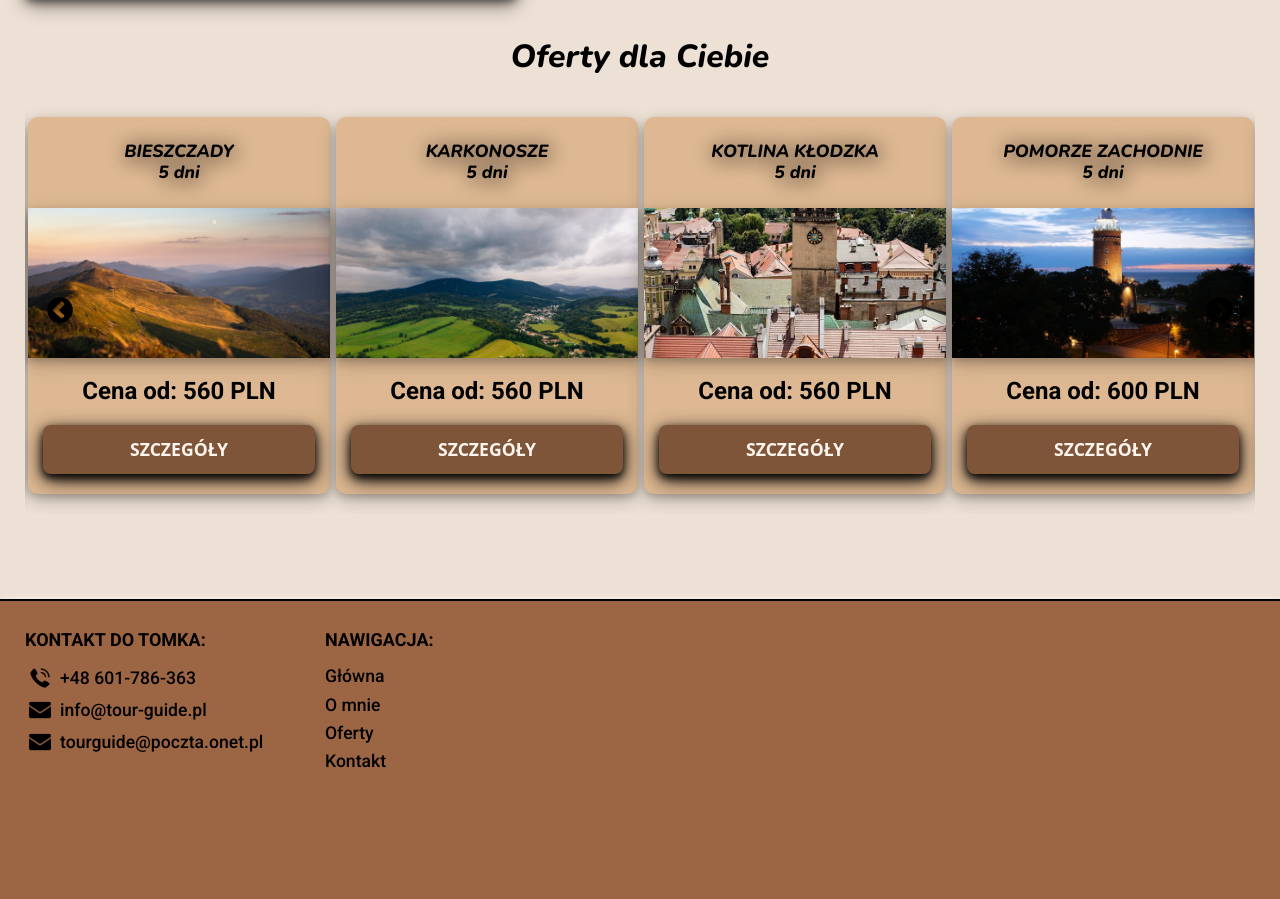
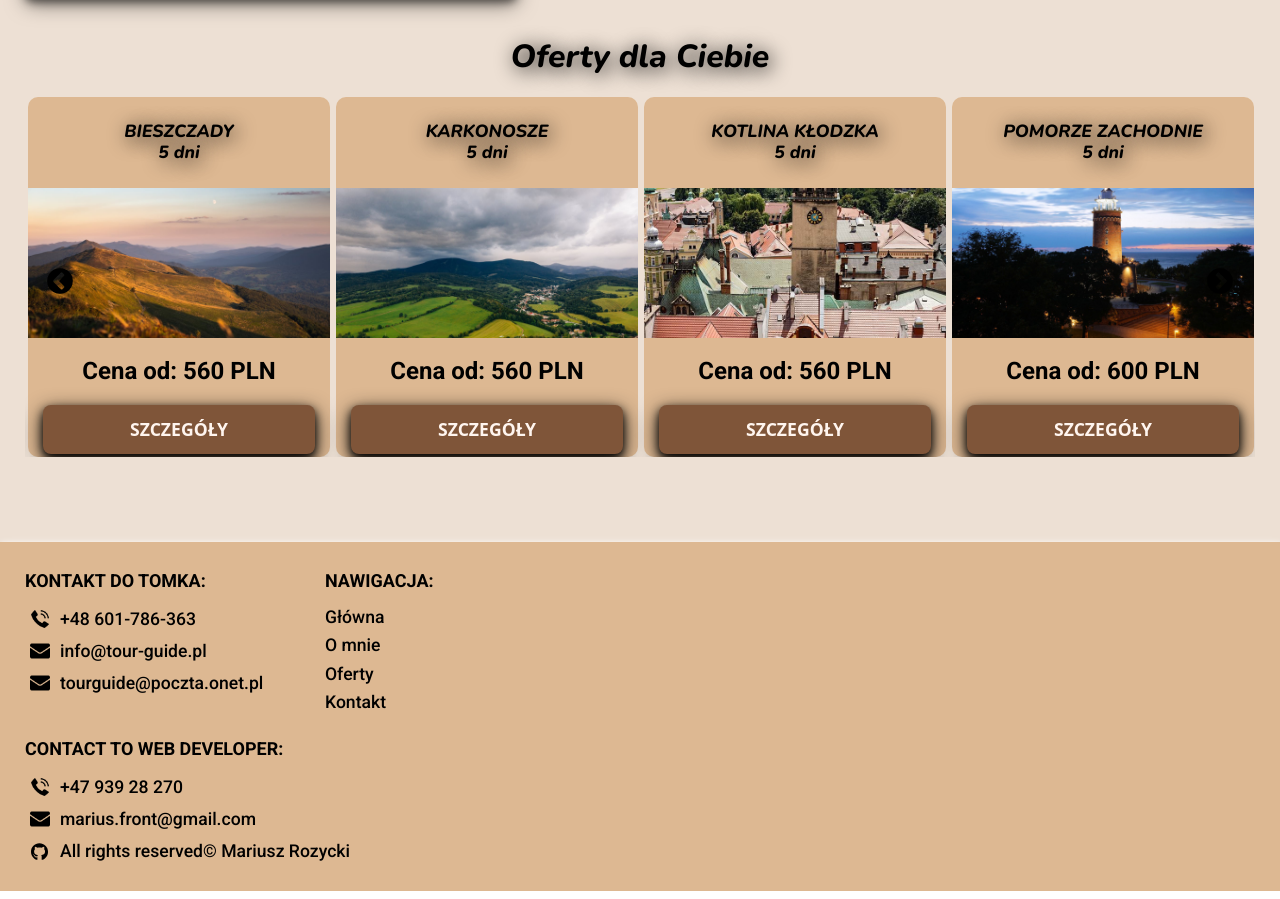
Before and after one commit to MariuszRozycki/tour-guide-pl, a React (Vite) app: page / in a window 1280 px wide. Shown: the part 988-1887 px from the top of the page. Built offline with nearby package versions, Linux system fonts and the light colour scheme.

Commit message:
Fix bugs

```diff
--- a/package.json
+++ b/package.json
@@ -11,6 +11,7 @@
   },
   "dependencies": {
     "@fortawesome/fontawesome-svg-core": "^6.6.0",
+    "@fortawesome/free-brands-svg-icons": "^6.6.0",
     "@fortawesome/free-solid-svg-icons": "^6.6.0",
     "@fortawesome/react-fontawesome": "^0.2.2",
     "@types/axios": "^0.14.0",
--- a/src/components/Footer/Footer.tsx
+++ b/src/components/Footer/Footer.tsx
@@ -1,4 +1,6 @@
 import { NavLink } from "react-router-dom";
+import { faGithub } from "@fortawesome/free-brands-svg-icons";
+import { FontAwesomeIcon } from "@fortawesome/react-fontawesome";
 
 const Footer = () => {
   return (
@@ -61,6 +63,37 @@ const Footer = () => {
               </ul>
             </div>
           </section>
+          <section className="footer-main-wrap">
+            <div className="footer-contact-wrapper">
+              <p className="footer-contact-header">Contact to Web Developer:</p>
+              <ul className="footer-contact">
+                <li>
+                  <a href="tel:+4793928270">
+                    <div className="contact-details-icon-wrapper">
+                      <img src="/icons/telephone-call.png" alt="Telephone icon" />
+                    </div>
+                    +47 939 28 270
+                  </a>
+                </li>
+                <li>
+                  <a href="mailto:marius.front@gmail.com">
+                    <div className="contact-details-icon-wrapper email-icon">
+                      <img src="/icons/email-icon.png" alt="Email icon" />
+                    </div>
+                    marius.front@gmail.com
+                  </a>
+                </li>
+                <li>
+                  <a href="https://github.com/MariuszRozycki" target="_blank">
+                    <div className="contact-details-icon-wrapper">
+                      <FontAwesomeIcon icon={faGithub} />
+                    </div>
+                    All rights reserved© Mariusz Rozycki
+                  </a>
+                </li>
+              </ul>
+            </div>
+          </section>
         </div>
       </footer>
     </>
--- a/src/components/Offers/FourDaysTrip.tsx
+++ b/src/components/Offers/FourDaysTrip.tsx
@@ -1,7 +1,7 @@
 import OffersList from "./OffersList";
 
 const FourDaysTrip = () => (
-  <OffersList title="Wycieczki pięciodniowe" filterCondition={(offer) => offer.lengthOfTrip === "four-days"} />
+  <OffersList title="Wycieczki czterodniowe" filterCondition={(offer) => offer.lengthOfTrip === "four-days"} />
 );
 
 export default FourDaysTrip;
--- a/src/components/Offers/OffersNav.tsx
+++ b/src/components/Offers/OffersNav.tsx
@@ -11,7 +11,7 @@ const OffersNav = () => {
     { name: "Wycieczki 5-dniowe", type: "five-days" },
     { name: "Spływy kajakowe", type: "kayak" },
     { name: "Autokarowe", type: "buss-trip" },
-    { name: "Samolotowe", type: "plane" },
+    // { name: "Samolotowe", type: "plane" },
   ];
 
   return (
--- a/src/components/PageNavigator/PageNavigator.tsx
+++ b/src/components/PageNavigator/PageNavigator.tsx
@@ -26,7 +26,7 @@ const PageNavigator = () => {
     { path: "/offers/five-days", label: "Pięciodniowe" },
     { path: "/offers/kayak", label: "Spływy kajakowe" },
     { path: "/offers/buss-trip", label: "Autokarowe" },
-    { path: "/offers/plane", label: "Samolotowe" },
+    // { path: "/offers/plane", label: "Samolotowe" },
   ];
 
   const currentPage = pages.find((page) => page.path === location.pathname);
--- a/src/styles/Footer.css
+++ b/src/styles/Footer.css
@@ -1,26 +1,16 @@
 footer {
   margin: 80px 0 0 0;
   padding: 0 0 20px 0;
-  background-color: var(--main-color);
+  background-color: var(--tertiary-color);
   box-shadow: var(--box-shadow-hard-white);
-  border-top: 2px solid black;
+
+  ul {
+    padding: 0;
+  }
+
   min-height: 300px;
 
   .container {
-    h3 {
-      font-size: large;
-      margin: 20px 0;
-      color: var(--black-color);
-      font-weight: 700;
-      display: flex;
-      flex-direction: column;
-      align-items: center;
-
-      span {
-        display: block;
-      }
-    }
-
     .footer-main-wrap {
       margin-top: 20px;
       display: flex;
@@ -68,7 +58,7 @@ footer {
                 height: 30px;
                 background-color: transparent;
                 border-radius: 50%;
-                padding: 4px;
+                padding: 5px;
 
                 img {
                   width: 100%;
@@ -76,7 +66,7 @@ footer {
               }
 
               &:hover {
-                color: var(--white-color);
+                color: var(--red-color);
               }
             }
           }
@@ -95,6 +85,10 @@ footer {
 
           a {
             font-size: var(--a-link-fs-footer);
+
+            &:hover {
+              color: var(--red-color);
+            }
           }
         }
       }
--- a/src/styles/Home&About.css
+++ b/src/styles/Home&About.css
@@ -33,6 +33,7 @@
           border-radius: var(--border-radius-medium);
           padding: 10px 15px;
           font-weight: 600;
+          box-shadow: var(--box-shadow-medium);
 
           &:hover {
             text-shadow: none;
--- a/src/styles/HomeSlider.css
+++ b/src/styles/HomeSlider.css
@@ -4,12 +4,12 @@
 }
 
 .slick-list {
-  padding: 20px 0;
+  padding: 0;
 }
 
 .slick-slide div {
   margin: 0 auto;
-  width: 98%;
+  height: 360px;
 }
 
 .slider-item {
@@ -18,7 +18,6 @@
   background-color: var(--tertiary-color);
   cursor: pointer;
   padding: 0 0 20px;
-  box-shadow: var(--box-shadow-light);
 
   h2 {
     margin: 8px 0;
@@ -29,7 +28,6 @@
     flex-direction: column;
     justify-content: center;
     color: var(--black-color);
-    text-shadow: var(--text-shadow);
   }
 
   .slider-desc-abbrev {
@@ -47,7 +45,6 @@
     width: 100%;
     height: 150px;
     padding: 0;
-    box-shadow: var(--box-shadow-light);
 
     img {
       width: 100%;
--- a/src/styles/Nav.css
+++ b/src/styles/Nav.css
@@ -60,7 +60,7 @@ ul {
     width: 100%;
     padding: 0;
     position: absolute;
-    top: 72px;
+    top: 70px;
     left: -100vw;
     transition: var(--transition-medium);
     padding-bottom: 20px;
--- a/src/styles/OfferModal.css
+++ b/src/styles/OfferModal.css
@@ -100,15 +100,15 @@
   justify-content: center;
   align-items: center;
   border-radius: 0;
-  background-color: var(--main-color);
+  background-color: var(--secondary-color);
   border-radius: 50%;
   border: none;
-  margin-right: 10px;
+  margin-right: -20px;
   cursor: pointer;
   box-shadow: none;
   font-weight: 700;
   padding: 0 13px;
-  color: var(--black-color);
+  color: var(--white-color);
   z-index: 1001;
   box-shadow: var(--box-shadow-hard);
 
--- a/src/styles/PageNavigator.css
+++ b/src/styles/PageNavigator.css
@@ -7,7 +7,6 @@
     padding: 0;
     margin: 15px 0 0 0;
     list-style: none;
-    gap: 5px;
 
     li {
       display: flex;
@@ -41,6 +40,7 @@
 
     .PageNavigator-element-paragraph {
       font-weight: 700;
+      padding: 0;
     }
 
     .PageNavigator-element {
--- a/src/styles/global.css
+++ b/src/styles/global.css
@@ -44,7 +44,7 @@ body {
   --black-color: #000;
   --active-color: var(--orange-color);
 
-  --main-color: #9c6644;
+  --main-color: rgb(156, 102, 68);
   --secondary-color: #7f5539;
   --tertiary-color: #ddb892;
   --fourth-color: #e6ccb2;
@@ -84,10 +84,11 @@ body {
   --box-shadow-light: 0 4px 8px rgba(0, 0, 0, 0.2), 0 6px 20px rgba(0, 0, 0, 0.2);
   --box-shadow-medium: 0 4px 8px rgba(0, 0, 0, 0.5), 0 6px 20px rgba(0, 0, 0, 0.5);
   --box-shadow-hard: 0 4px 8px rgba(0, 0, 0, 0.9), 0 6px 20px rgba(0, 0, 0, 0.9);
+  --box-shadow-hard-inset: inset 0 4px 5px rgba(0, 0, 0, 0.9), inset 0 6px 50px rgba(0, 0, 0, 0.9);
   --box-shadow-hard-white: 1px 1px 6px white;
 
   /* text-shadow */
-  --text-shadow: 2px 2px 20px var(--black-color);
+  --text-shadow: 3px 3px 20px var(--black-color);
   --text-shadow-hover: 4px 4px 4px rgba(0, 0, 0, 0.5), 0 6px 20px rgba(0, 0, 0, 0.2);
   --prefix-text-shadow: 4px 5px 4px #000;
 }
@@ -188,6 +189,7 @@ h2 {
   font-weight: 800;
   color: var(--black-color);
   font-style: italic;
+  text-shadow: var(--text-shadow);
 }
 
 h3 {
```
Also changed, not shown: 1 other file (tests, documents, lock files or other folders).
